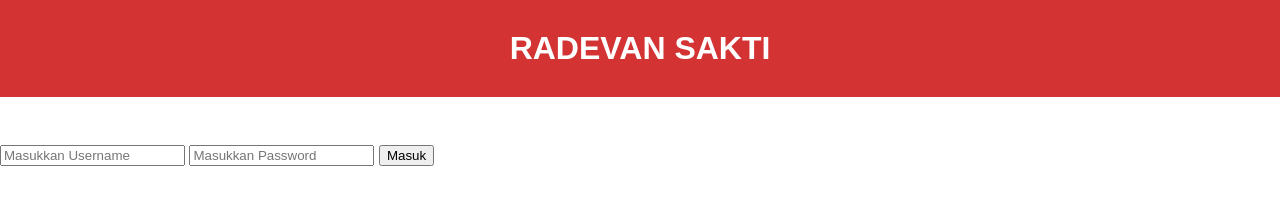
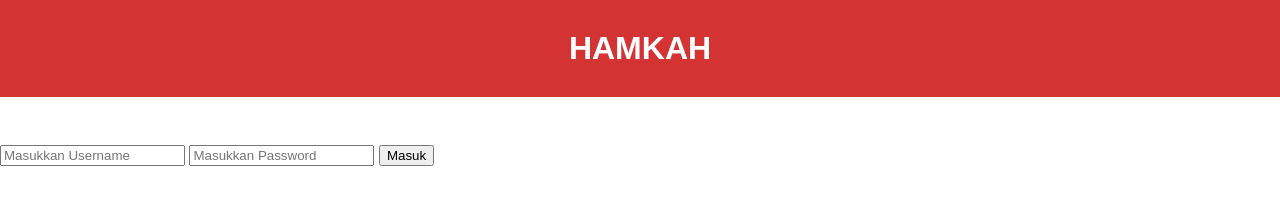
Before and after one commit to okifasel-boop/fasel-oki, a plain HTML site: page index.html in a window 1280 px wide. Both pictures are taken after a click on the button "Masuk". Drawn offline with Linux system fonts and the light colour scheme.

Commit message:
Update login credentials and header name

```diff
--- a/index.html
+++ b/index.html
@@ -11,17 +11,17 @@
             const pass = document.getElementById("password").value;
 
             // Username & password bisa diubah sesuai kebutuhan Anda
-            if (user === "RADEVAN SAKTI" && pass === "meiayam") {
+            if (user === "HAMKAH" && pass === "123") {
                 window.location.href = "dashboard.html";
             } else {
-                alert("❌ maaf password /username coba lagi .");
+                alert("❌ password /username SALAH coba lagi .");
             }
         }
     </script>
 </head>
 <body>
     <header>
-        <h1>RADEVAN SAKTI</h1>
+        <h1>HAMKAH </h1>
     </header>
 
     <div class="login-box">
```
